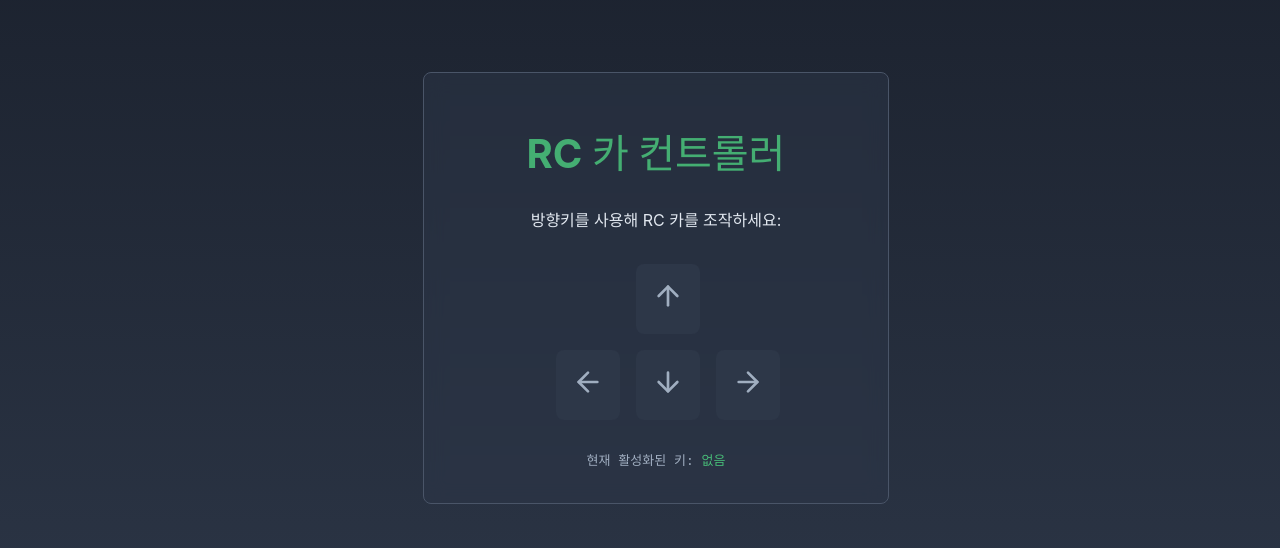
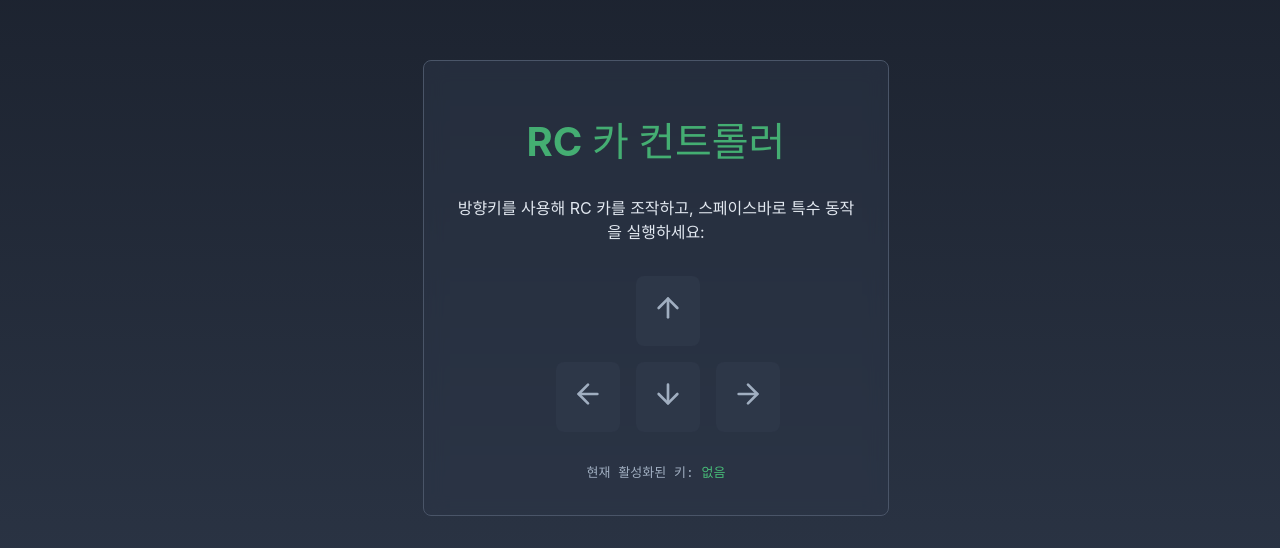
Before and after one commit to Embedded-System-Team1/RC_Car_Web, a React (Vite) app: page / in a window 1280 px wide. Shown: the part 128-676 px from the top of the page. Built offline with nearby package versions, Linux system fonts and the light colour scheme; no server answers.

Commit message:
:sparkles: feat: 스페이스바 -> HORN 이벤트 추가가

```diff
--- a/src/App.jsx
+++ b/src/App.jsx
@@ -6,6 +6,7 @@ function App() {
   const socketRef = useRef(null);
   const [activeKeys, setActiveKeys] = useState({}); // 활성화된 키 상태
   const [lastMessage, setLastMessage] = useState(''); // 마지막 전송 메시지 상태
+  const [spaceCoolDown, setSpaceCoolDown] = useState(false); // 스페이스바 쿨다운 상태
   const intervalRef = useRef(null); // Interval 참조
 
   useEffect(() => {
@@ -43,6 +44,14 @@ function App() {
 
   const handleKeyDown = useCallback(
     (e) => {
+      if (e.key === ' ' && !spaceCoolDown) {
+        // 스페이스바 메시지 전송 및 쿨다운 설정
+        sendMessage('HORN');
+        setSpaceCoolDown(true);
+        setTimeout(() => setSpaceCoolDown(false), 500); // 0.5초 쿨다운
+        return;
+      }
+
       if (!e.key.startsWith('Arrow')) {
         return;
       }
@@ -63,10 +72,14 @@ function App() {
         }));
       }
     },
-    [activeKeys]
+    [activeKeys, sendMessage, spaceCoolDown]
   );
 
   const handleKeyUp = useCallback((e) => {
+    if (!e.key.startsWith('Arrow')) {
+      return;
+    }
+
     setActiveKeys((prevKeys) => {
       const newKeys = { ...prevKeys };
       delete newKeys[e.key];
@@ -129,7 +142,9 @@ function App() {
       <div className={styles.card}>
         <h1 className={styles.title}>RC 카 컨트롤러</h1>
 
-        <p className={styles.description}>방향키를 사용해 RC 카를 조작하세요:</p>
+        <p className={styles.description}>
+          방향키를 사용해 RC 카를 조작하고, 스페이스바로 특수 동작을 실행하세요:
+        </p>
 
         {/* Up arrow */}
         <div className={styles.topCenter}>
```
